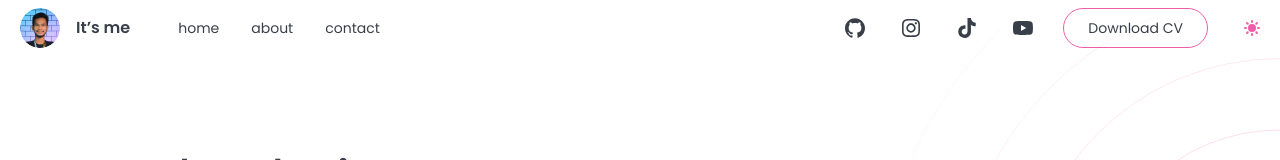
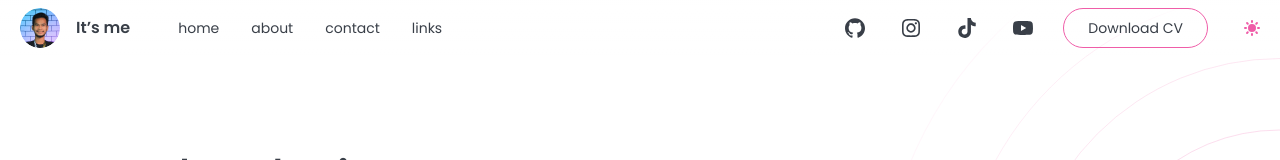
Before and after one commit to cuunoong/arifisme.dev, a Next.js app: page / in a window 1280 px wide. Shown: the top 160 px of the page. Built offline with nearby package versions, Linux system fonts and the light colour scheme; no server answers; the database is empty.

Commit message:
Adding links

```diff
--- /dev/null
+++ b/components/container.tsx
@@ -0,0 +1,26 @@
+import React from 'react'
+import Footer from './footer'
+import Header, { HeaderProp } from './header'
+
+interface Prop extends HeaderProp {
+  children?: any
+  className?: string
+}
+
+function Container(prop: Prop) {
+  return (
+    <>
+      <Header
+        title={prop.title}
+        description={prop.description}
+        image={prop.image}
+      />
+      <main className="flex min-h-screen flex-col justify-between">
+        <div className={prop.className}>{prop.children}</div>
+        <Footer />
+      </main>
+    </>
+  )
+}
+
+export default Container
--- a/components/header.tsx
+++ b/components/header.tsx
@@ -11,15 +11,13 @@ import TiktokIcon from './icons/tiktok'
 import YoutubeIcon from './icons/youtube'
 import SideNav from './side-nav'
 const NEXT_PUBLIC_APP_URL = process.env.NEXT_PUBLIC_APP_URL
-function Header({
-  title,
-  description,
-  image,
-}: {
+export interface HeaderProp {
   title?: string
   description?: string
   image?: string
-}) {
+}
+
+function Header({ title, description, image }: HeaderProp) {
   const [isOpenSideNav, setIsOpenSideNav] = useState(false)
   const [currentTheme, setCurrentTheme] = useState<'dark' | 'light'>('dark')
 
@@ -76,7 +74,7 @@ function Header({
         }}
       />
       <header className="fixed top-0 z-10 w-full bg-gradient-to-b from-white dark:from-black">
-        <div className="mx-auto flex items-center justify-between px-4 py-3 md:max-w-2xl md:py-0 md:px-2 xl:max-w-7xl">
+        <div className="mx-auto flex items-center justify-between px-4 py-3 md:max-w-5xl md:py-0 md:px-2 xl:max-w-7xl">
           {/* Left Header */}
           <div className="flex items-center space-x-6">
             {/* Logo */}
@@ -99,6 +97,7 @@ function Header({
                 title="contact"
                 href="mailto:arif19iskandar@gmail.com"
               />
+              <NavigationItem title="links" href="/links" />
             </ul>
           </div>
 
--- a/next.config.js
+++ b/next.config.js
@@ -7,4 +7,13 @@ module.exports = {
     locales: ['id'],
     localeDetection: false,
   },
+  async redirects() {
+    return [
+      {
+        source: '/links',
+        destination: 'https://linktr.ee/cuunoong',
+        permanent: false,
+      },
+    ]
+  },
 }
--- a/pages/[lesson-id].tsx
+++ b/pages/[lesson-id].tsx
@@ -14,6 +14,7 @@ import { increment } from 'firebase/firestore'
 // pligins
 import emoji from 'remark-emoji'
 import gfm from 'remark-gfm'
+import Container from '../components/container'
 const remarkPlugins = [emoji, gfm]
 const components = {
   img: dynamic(() => import('../components/md/image')),
@@ -36,12 +37,9 @@ function LessonId({
     })
   }, [])
   return (
-    <>
-      <Header
+    <Container
       title={`${lesson.title} | ${
-          locale == 'en'
-            ? lesson.sortDescription?.en
-            : lesson.sortDescription?.id
+        locale == 'en' ? lesson.sortDescription?.en : lesson.sortDescription?.id
       }`}
       description={
         (locale == 'en'
@@ -49,8 +47,8 @@ function LessonId({
           : lesson.sortDescription?.id) as string
       }
       image={lesson.image as string}
-      />
-      <main className="mx-auto px-6 pt-12 md:mt-24 md:max-w-2xl md:px-2 xl:max-w-7xl">
+      className="mx-auto px-6 pt-12 md:mt-24 md:max-w-2xl md:px-2 xl:max-w-7xl"
+    >
       <div className="prose prose-slate mx-auto pt-12  prose-a:text-brand dark:prose-invert md:pt-0 xl:prose-lg">
         <div className="flex w-full items-center justify-between">
           <div className="top-0 right-0 flex space-x-3">
@@ -70,9 +68,7 @@ function LessonId({
           {<MDXRemote components={components} {...datas} />}
         </div>
       </div>
-      </main>
-      <Footer />
-    </>
+    </Container>
   )
 }
 
--- a/pages/index.tsx
+++ b/pages/index.tsx
@@ -1,9 +1,8 @@
 import { GetStaticProps, NextPage, NextPageContext } from 'next'
-import React, { useEffect, useState } from 'react'
+import React, { useState } from 'react'
 import About from '../components/about'
 import Comments from '../components/comments'
-import Footer from '../components/footer'
-import Header from '../components/header'
+import Container from '../components/container'
 import Hero from '../components/hero'
 import Lessons from '../components/lessons'
 import Comment, { CommentData } from '../models/comment'
@@ -18,9 +17,7 @@ const Index: NextPage<Props> = ({ comments, lessons }) => {
   const [currentLessons, setCurrentLessons] = useState<LessonData[]>(lessons)
 
   return (
-    <>
-      <Header />
-      <main>
+    <Container>
       <Hero />
       <Lessons
         lessons={currentLessons}
@@ -30,9 +27,7 @@ const Index: NextPage<Props> = ({ comments, lessons }) => {
       />
       <About />
       <Comments comments={comments} />
-      </main>
-      <Footer />
-    </>
+    </Container>
   )
 }
 
```
Lines whose indentation alone changed are shown as unchanged.
